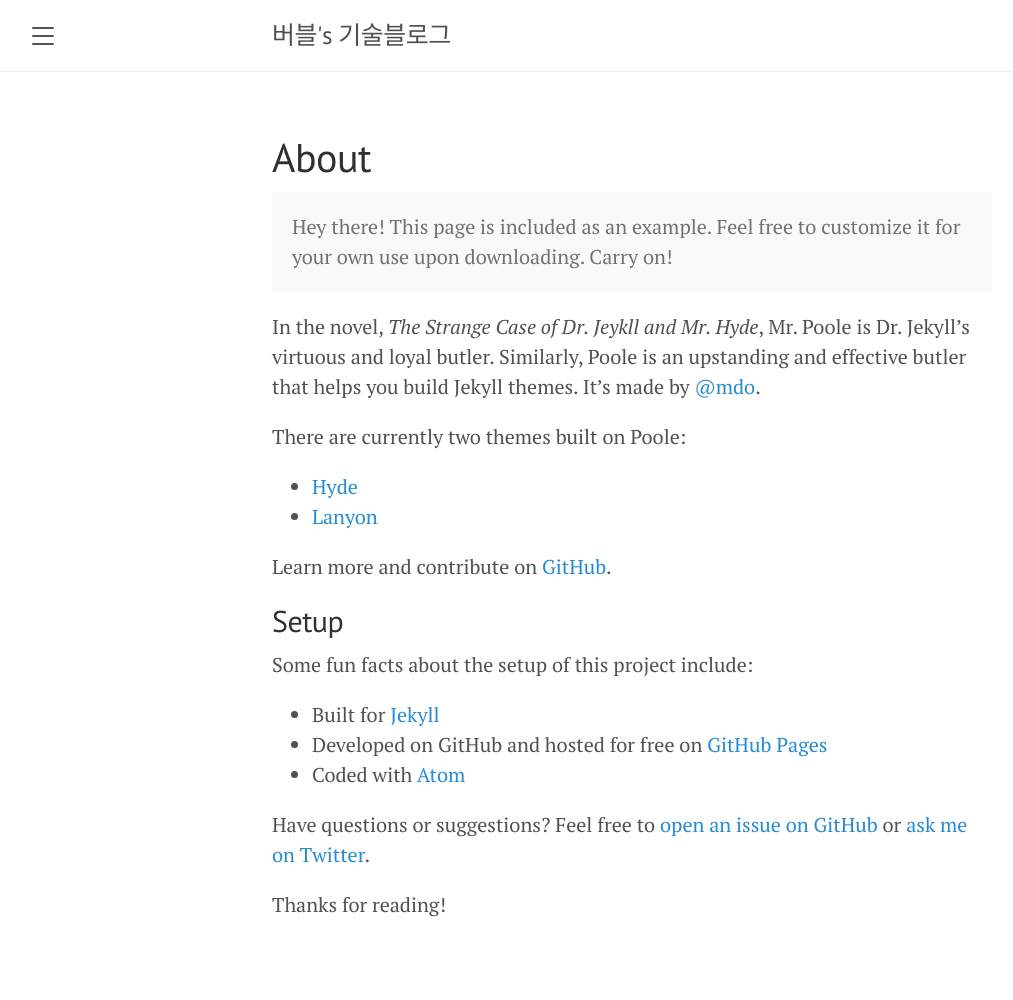
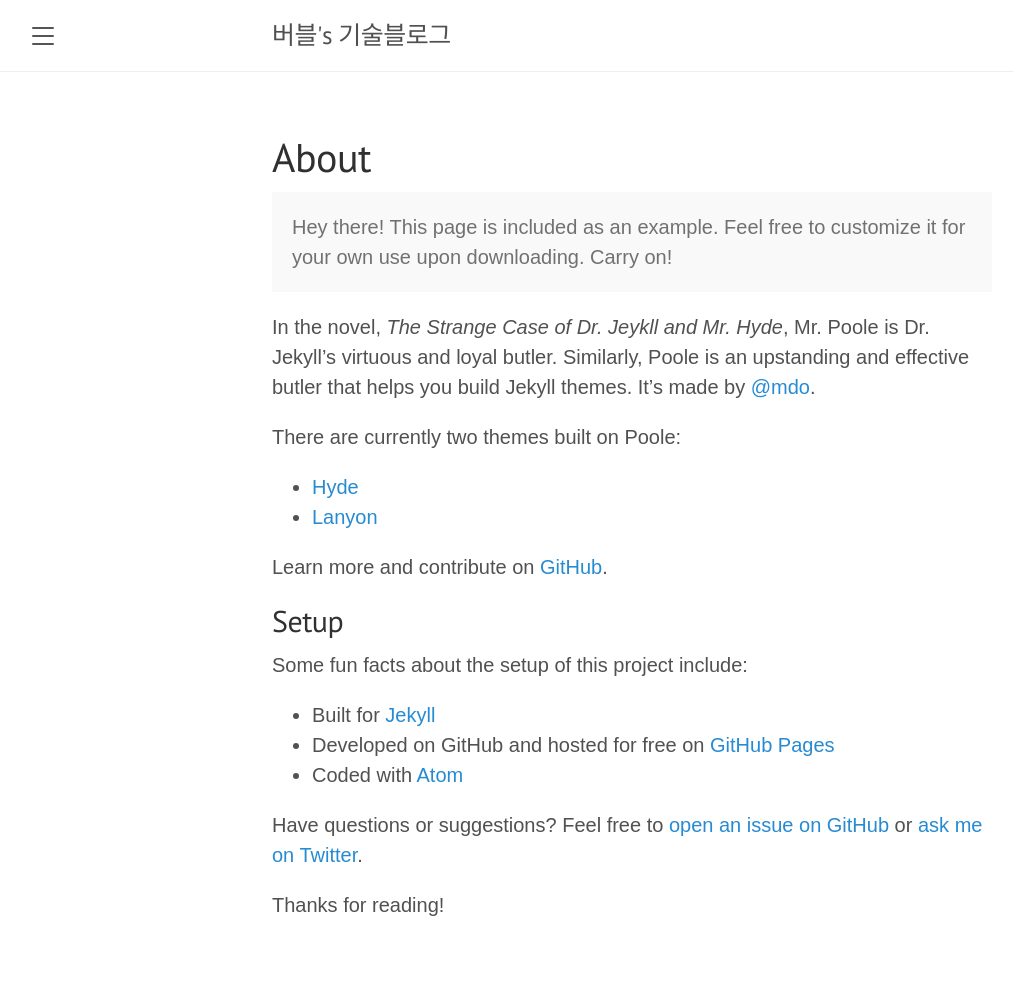
Before and after one commit to youngyoungsw2020/pre_youngyoungsw2020_github_io, a Jekyll site: the page built from about.md, in a window 1280 px wide. Shown: the whole page, without its empty margins (8-1021 px from the left). Built offline with Jekyll 4.4.1, drawn with Linux system fonts in a browser that asks for light colours.

Commit message:
Update lanyon.css

```diff
--- a/public/css/lanyon.css
+++ b/public/css/lanyon.css
@@ -40,8 +40,11 @@ body {
   overflow-x: hidden;
 }
 
+@import url('https://fonts.googleapis.com/css?family=Nanum+Gothic');
+
 html {
-  font-family: "PT Serif", Georgia, "Times New Roman", serif;
+  /* font-family: "PT Serif", Georgia, "Times New Roman", serif; */
+  font-family: 'Nanum Gothic', sans-serif;
 }
 
 h1, h2, h3, h4, h5, h6 {
```
